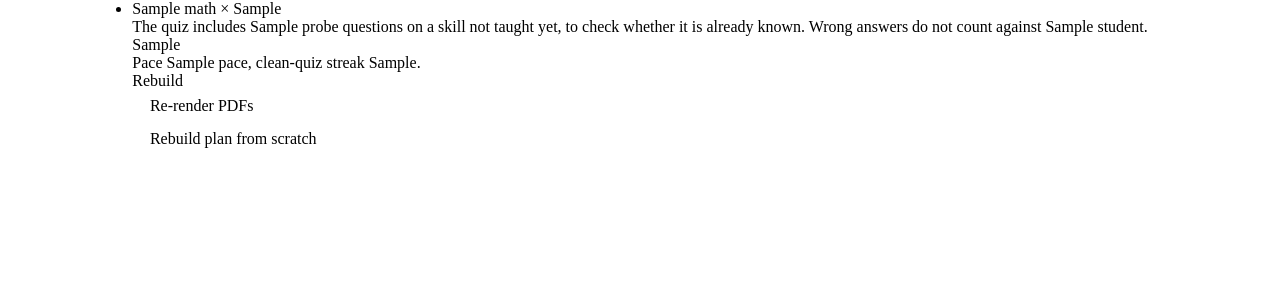
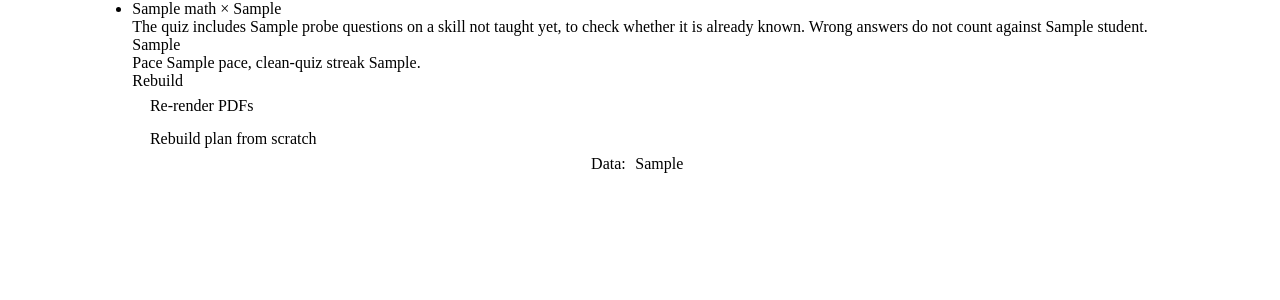
Before and after one commit to etjones/daily_quiz, a Python web app: template src/dq/web/templates/day.html in a window 1280 px wide. Shown: the part 180-480 px from the top of the page. Run offline with Jinja, Linux system fonts and the light colour scheme; the template is opened without the code that fills it: most values are stand-ins (such as "Sample title", 1, 10 or a date in 2020).

Commit message:
Show the data directory in dq status and the web footer; document data locations
Co-Authored-By: Claude Opus 5.5 <noreply@anthropic.com>

```diff
--- a/src/dq/cli.py
+++ b/src/dq/cli.py
@@ -406,7 +406,7 @@ def cmd_sentences(args) -> int:
 
 
 def cmd_status(args) -> int:
-    db, _ = open_for_student(args)
+    db, home = open_for_student(args)
     student = db.student(args.name)
     on = parse_date(args.date)
     plan = db.plan_for(student["id"], on.isoformat())
@@ -421,6 +421,7 @@ def cmd_status(args) -> int:
         d, a, n = days[-1]
         print(f"  last graded quiz: {d}, {round(100 * a)}% of {n}")
     print(f"  clean-quiz streak: {scheduler.clean_day_streak(db, student['id'])}")
+    print(f"  data: {home.resolve()}")
     return 0
 
 
--- a/src/dq/web/templates/_base.html
+++ b/src/dq/web/templates/_base.html
@@ -41,4 +41,7 @@
   {% if msg %}<div class="callout"><p>{{ msg }}</p></div>{% endif %}
   {% block main %}{% endblock %}
 </main>
+<footer class="colophon">
+  <p><small>Data: <code>{{ data_home }}</code></small></p>
+</footer>
 {% endblock %}
--- a/src/dq/web/views.py
+++ b/src/dq/web/views.py
@@ -97,6 +97,7 @@ def page(
     ctx.setdefault("students", [s["name"] for s in request.db.students()])
     ctx.setdefault("msg", request.GET.get("msg"))
     ctx.setdefault("user", request.user)
+    ctx.setdefault("data_home", str(home().resolve()))
     return render(request, name, {**house_context(request), **ctx}, status=status)
 
 
```
Also changed, not shown: tests/test_web.py (+4 -0 lines), CHANGELOG.md, README.md, 1 other file.
